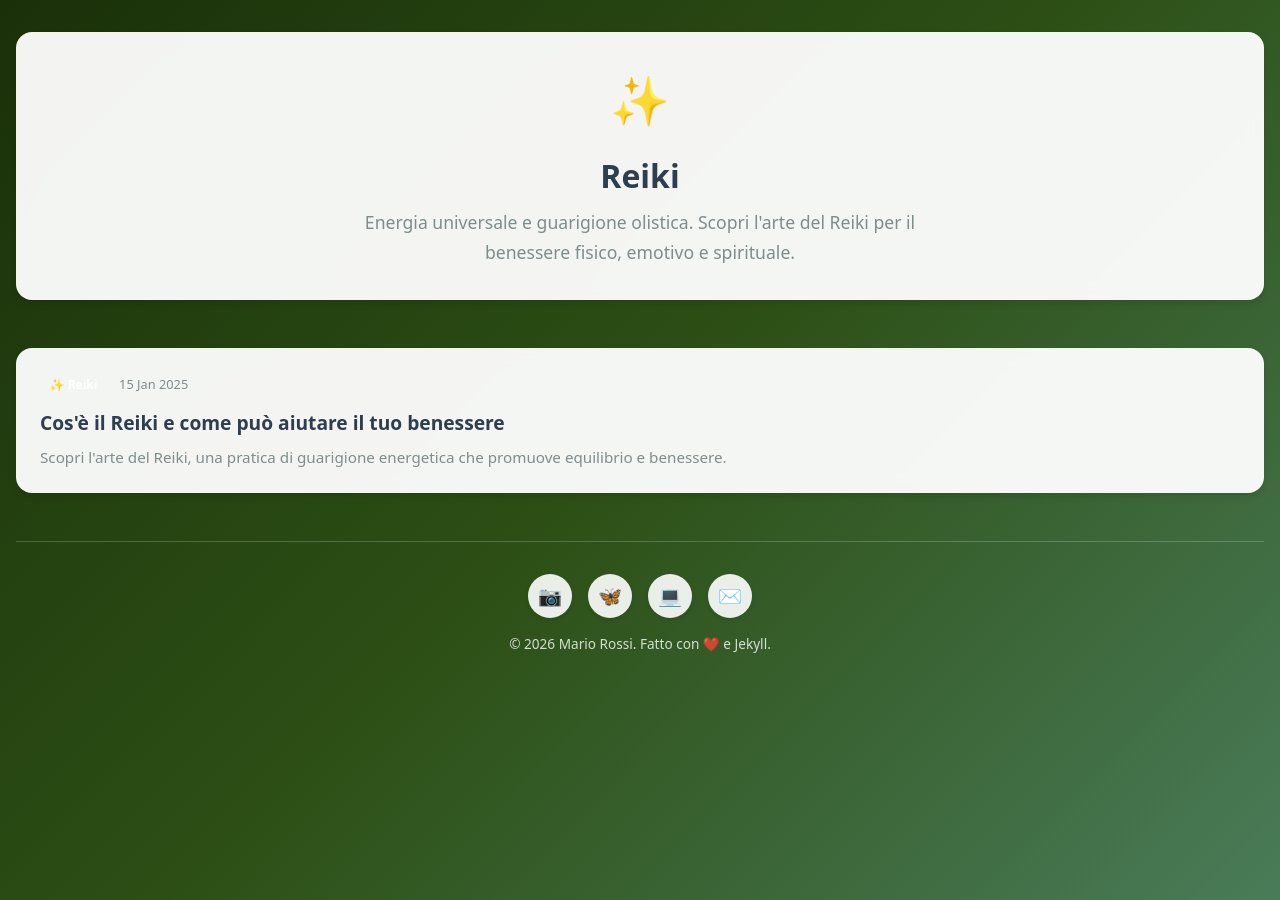
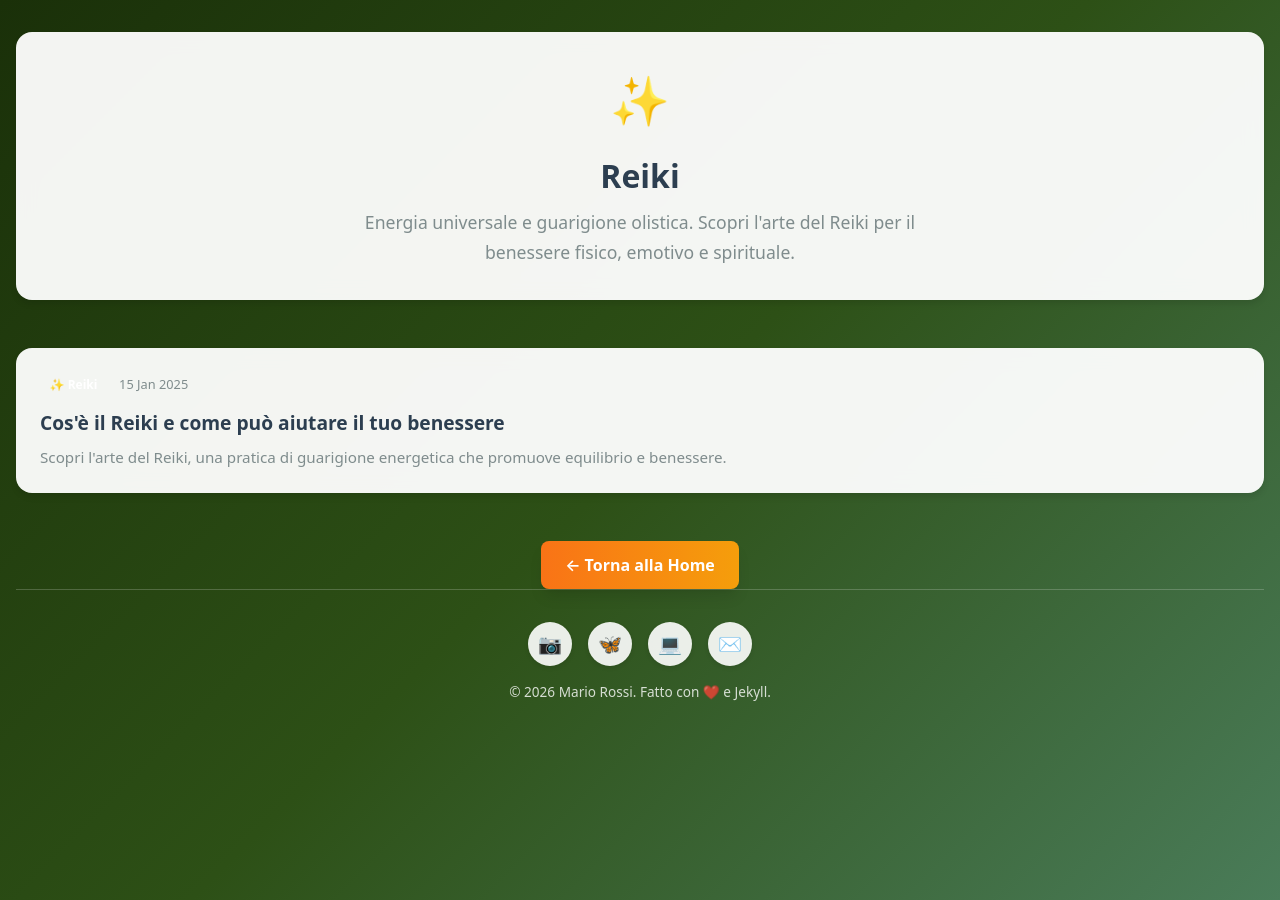
Before and after one commit to rerosku/rerosku.github.io, a Jekyll site: the page built from _pages/reiki.html, in a window 1280 px wide. Built offline with Jekyll 4.4.1, drawn with Linux system fonts in a browser that asks for light colours; nearby versions of some CDN libraries.

Commit message:
Theme editing

```diff
--- a/_pages/awakena.html
+++ b/_pages/awakena.html
@@ -41,3 +41,8 @@ slug: awakena
     </div>
   {% endif %}
 </section>
+<div class="text-center">
+          <a href="/" class="inline-flex items-center gap-2 px-6 py-3 bg-gradient-to-r from-orange-500 to-amber-500 text-white rounded-lg font-semibold hover:from-orange-600 hover:to-amber-600 transition-all shadow-lg hover:shadow-xl transform hover:-translate-y-1">
+            ← Torna alla Home
+          </a>
+        </div>
--- a/_pages/biografia.html
+++ b/_pages/biografia.html
@@ -108,6 +108,11 @@ slug: biografia
               </a>
             {% endif %}
           </div>
+          <div class="text-center">
+          <a href="/" class="inline-flex items-center gap-2 px-6 py-3 bg-gradient-to-r from-orange-500 to-amber-500 text-white rounded-lg font-semibold hover:from-orange-600 hover:to-amber-600 transition-all shadow-lg hover:shadow-xl transform hover:-translate-y-1">
+            ← Torna alla Home
+          </a>
+        </div>
         </div>
       </div>
     </div>
--- a/_pages/pensieri.html
+++ b/_pages/pensieri.html
@@ -44,3 +44,8 @@ slug: pensieri
     </div>
   {% endif %}
 </section>
+<div class="text-center">
+          <a href="/" class="inline-flex items-center gap-2 px-6 py-3 bg-gradient-to-r from-orange-500 to-amber-500 text-white rounded-lg font-semibold hover:from-orange-600 hover:to-amber-600 transition-all shadow-lg hover:shadow-xl transform hover:-translate-y-1">
+            ← Torna alla Home
+          </a>
+        </div>
--- a/_pages/reiki.html
+++ b/_pages/reiki.html
@@ -41,3 +41,8 @@ slug: reiki
     </div>
   {% endif %}
 </section>
+<div class="text-center">
+          <a href="/" class="inline-flex items-center gap-2 px-6 py-3 bg-gradient-to-r from-orange-500 to-amber-500 text-white rounded-lg font-semibold hover:from-orange-600 hover:to-amber-600 transition-all shadow-lg hover:shadow-xl transform hover:-translate-y-1">
+            ← Torna alla Home
+          </a>
+        </div>
--- a/_pages/vita-off-grid.html
+++ b/_pages/vita-off-grid.html
@@ -41,3 +41,8 @@ slug: vita-off-grid
     </div>
   {% endif %}
 </section>
+<div class="text-center">
+          <a href="/" class="inline-flex items-center gap-2 px-6 py-3 bg-gradient-to-r from-orange-500 to-amber-500 text-white rounded-lg font-semibold hover:from-orange-600 hover:to-amber-600 transition-all shadow-lg hover:shadow-xl transform hover:-translate-y-1">
+            ← Torna alla Home
+          </a>
+        </div>
--- a/_pages/websmart.html
+++ b/_pages/websmart.html
@@ -41,3 +41,8 @@ slug: websmart
     </div>
   {% endif %}
 </section>
+<div class="text-center">
+          <a href="/" class="inline-flex items-center gap-2 px-6 py-3 bg-gradient-to-r from-orange-500 to-amber-500 text-white rounded-lg font-semibold hover:from-orange-600 hover:to-amber-600 transition-all shadow-lg hover:shadow-xl transform hover:-translate-y-1">
+            ← Torna alla Home
+          </a>
+        </div>
```
